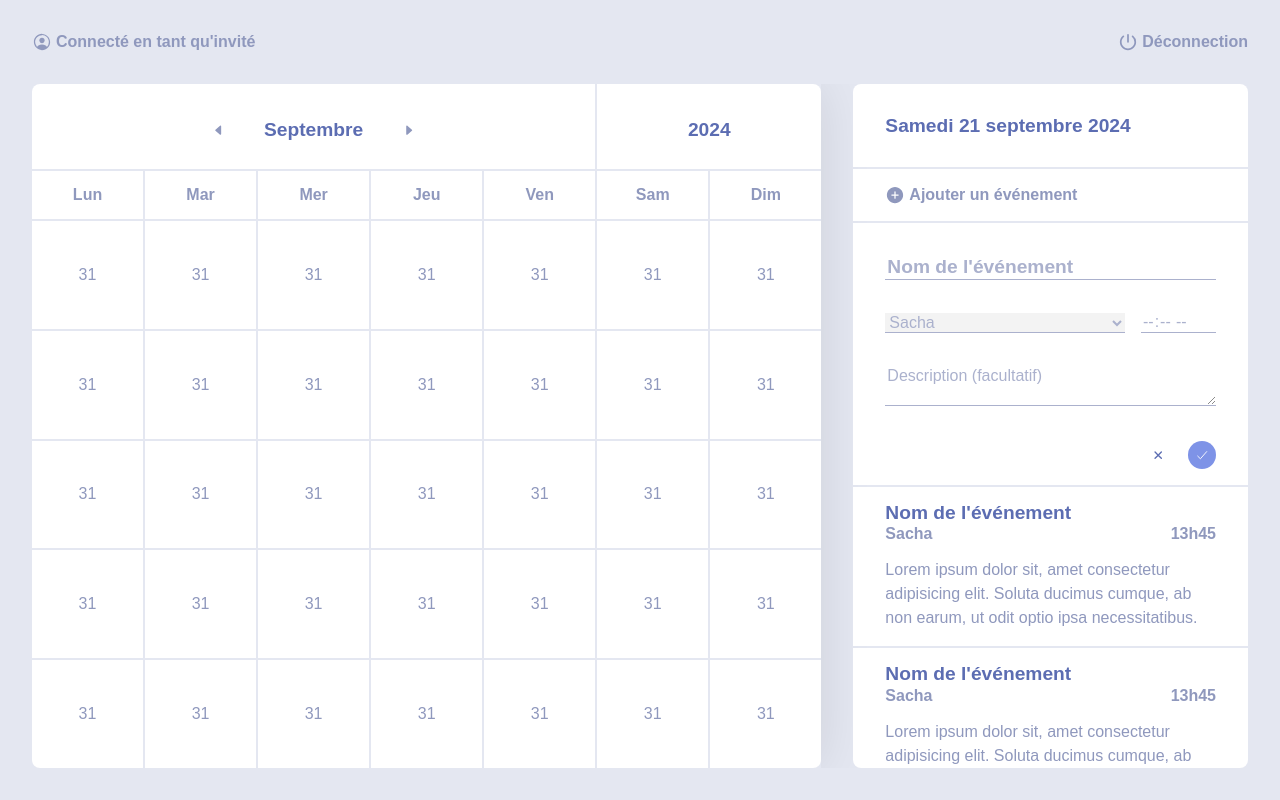
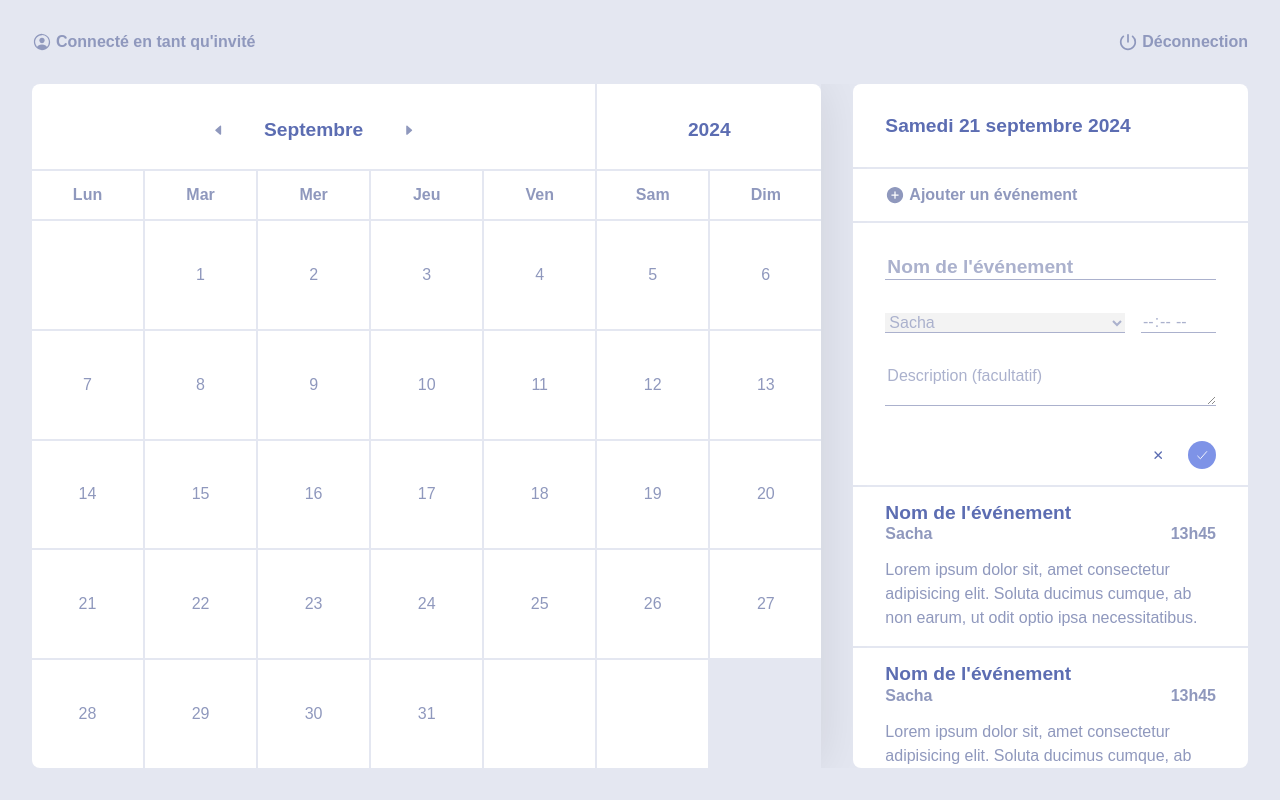
Before and after one commit to sylvain-galoustoff/sg-calendar, a React (Vite) app: page /1/1 in a window 1280 px wide. Built offline with nearby package versions, Linux system fonts and the light colour scheme; what webfontloader would draw is missing.

Commit message:
Build grid from route params

```diff
--- /dev/null
+++ b/src/@types/types.ts
@@ -0,0 +1,4 @@
+export type RouteParams = {
+  year: string;
+  month: string;
+};
--- a/src/components/App.tsx
+++ b/src/components/App.tsx
@@ -13,6 +13,7 @@ function App() {
           <Route path="/:year/:month" element={<Calendar />} />
         </Routes>
         <Routes>
+          <Route path="/" element={<Sidebar />} />
           <Route path="/:year/:month" element={<Sidebar />} />
         </Routes>
       </div>
--- a/src/components/Calendar/Calendar.tsx
+++ b/src/components/Calendar/Calendar.tsx
@@ -2,7 +2,7 @@ import { useEffect } from "react";
 import { useParams, useNavigate } from "react-router-dom";
 import DateSelect from "./DateSelect";
 import Grid from "./Grid";
-import { defineDateSlug } from "../../utils/dates";
+import { getDateSlug } from "../../utils/dates";
 
 function Calendar() {
   const params = useParams();
@@ -10,10 +10,11 @@ function Calendar() {
 
   useEffect(() => {
     if (!params.month || !params.year) {
-      const slug = defineDateSlug(new Date());
+      const slug = getDateSlug(new Date());
       navigate(slug);
     }
   }, [params]);
+
   return (
     <div id="calendar">
       <DateSelect />
--- a/src/components/Calendar/Cell.tsx
+++ b/src/components/Calendar/Cell.tsx
@@ -1,8 +1,12 @@
-function Cell() {
+type CellProps = {
+  day: number;
+};
+
+function Cell({ day }: CellProps) {
   return (
     <div className="cell">
       <div className="cell-content">
-        <div className="span cell-value">31</div>
+        <div className="span cell-value">{day}</div>
       </div>
     </div>
   );
--- /dev/null
+++ b/src/components/Calendar/EmptyCell.tsx
@@ -0,0 +1,5 @@
+function EmptyCell() {
+  return <div className="cell ampty" />;
+}
+
+export default EmptyCell;
--- a/src/components/Calendar/Grid.tsx
+++ b/src/components/Calendar/Grid.tsx
@@ -1,6 +1,47 @@
+import { useEffect, useState } from "react";
+import { useParams } from "react-router-dom";
+import { getDateFromParams } from "../../utils/dates";
+import { RouteParams } from "../../@types/types";
+import { getDaysInMonth, startOfMonth, endOfMonth } from "date-fns";
 import Cell from "./Cell";
+import EmptyCell from "./EmptyCell";
 
 function Grid() {
+  const params = useParams<RouteParams>();
+  const [numberOfCells, setNumberOfCells] = useState(0);
+  const [offsetDays, setOffsetDays] = useState(0);
+  const [fillers, setFillers] = useState(0);
+
+  useEffect(() => {
+    if (params.year && params.month) {
+      const date = getDateFromParams({
+        year: params.year,
+        month: params.month,
+      });
+      const daysInMonth = getDaysInMonth(date);
+      const startDay = startOfMonth(date).getDay();
+      console.log(startDay);
+
+      const endDay = endOfMonth(date).getDay();
+
+      setOffsetDays(startDay - 1);
+      setNumberOfCells(daysInMonth);
+      setFillers(6 - endDay);
+    }
+  }, [params]);
+
+  const renderOffset =
+    offsetDays !== 0 &&
+    Array.from({ length: offsetDays }, (_, index) => <EmptyCell key={index} />);
+
+  const renderCells = Array.from({ length: numberOfCells }, (_, index) => (
+    <Cell key={index} day={index + 1} />
+  ));
+
+  const renderFillers = Array.from({ length: fillers }, (_, index) => (
+    <EmptyCell key={index} />
+  ));
+
   return (
     <div id="grid-container">
       <div id="weekdays">
@@ -13,41 +54,9 @@ function Grid() {
         <div className="bold cell weekday">Dim</div>
       </div>
       <div id="grid">
-        <Cell />
-        <Cell />
-        <Cell />
-        <Cell />
-        <Cell />
-        <Cell />
-        <Cell />
-        <Cell />
-        <Cell />
-        <Cell />
-        <Cell />
-        <Cell />
-        <Cell />
-        <Cell />
-        <Cell />
-        <Cell />
-        <Cell />
-        <Cell />
-        <Cell />
-        <Cell />
-        <Cell />
-        <Cell />
-        <Cell />
-        <Cell />
-        <Cell />
-        <Cell />
-        <Cell />
-        <Cell />
-        <Cell />
-        <Cell />
-        <Cell />
-        <Cell />
-        <Cell />
-        <Cell />
-        <Cell />
+        {renderOffset}
+        {renderCells}
+        {renderFillers}
       </div>
     </div>
   );
--- a/src/utils/dates.ts
+++ b/src/utils/dates.ts
@@ -1,4 +1,11 @@
-export const defineDateSlug = (dateObj: Date) => {
+import { RouteParams } from "../@types/types";
+
+export const getDateSlug = (dateObj: Date): string => {
   const slug = "/" + dateObj.getFullYear() + "/" + Number(dateObj.getMonth() + 1);
   return slug;
 };
+
+export const getDateFromParams = (params: RouteParams): Date => {
+  const dateObj = new Date(Number(params.year), Number(params.month) - 1);
+  return dateObj;
+};
--- a/tsconfig.app.json
+++ b/tsconfig.app.json
@@ -20,5 +20,5 @@
     "noUnusedParameters": true,
     "noFallthroughCasesInSwitch": true
   },
-  "include": ["src"]
+  "include": ["src", "src/@types/types.ts"]
 }
```
